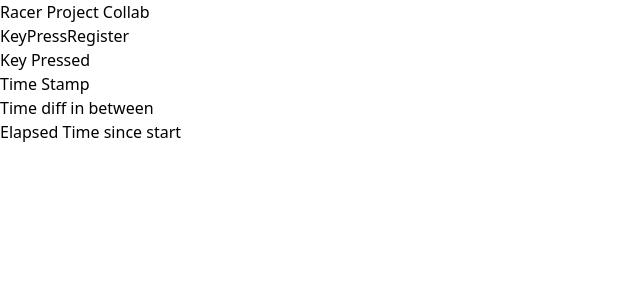
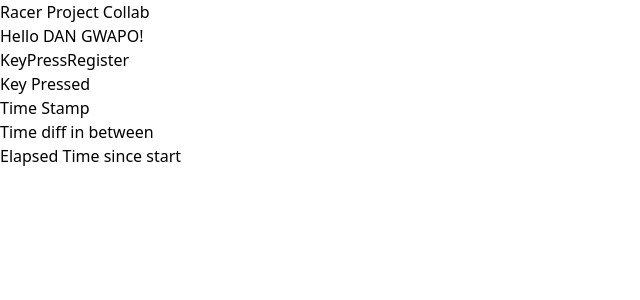
Before and after one commit to Danvictorgithub/RacerProject, a React (Vite) app: page / in a window 1280 px wide. Shown: the top 300 px of the page, without its empty margins (0-640 px from the left). Built offline with nearby package versions, Linux system fonts and the light colour scheme.

Commit message:
Edit APP.tsx

```diff
--- a/src/App.tsx
+++ b/src/App.tsx
@@ -5,6 +5,7 @@ function App() {
   return (
     <>
       <h1>Racer Project Collab</h1>
+      <h2>Hello DAN GWAPO!</h2>
       <KeyPressRegister />
     </>
   )
```
